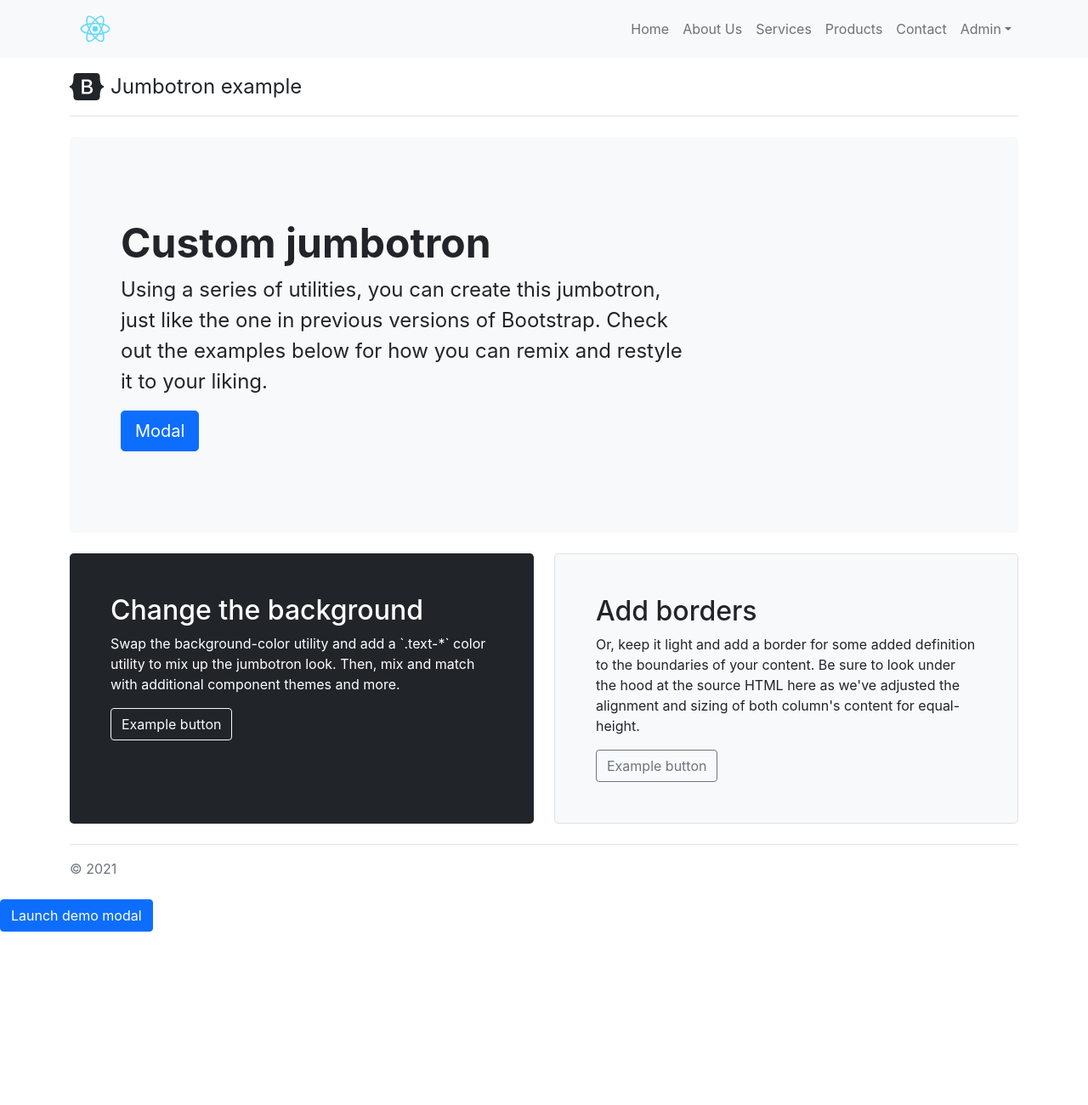
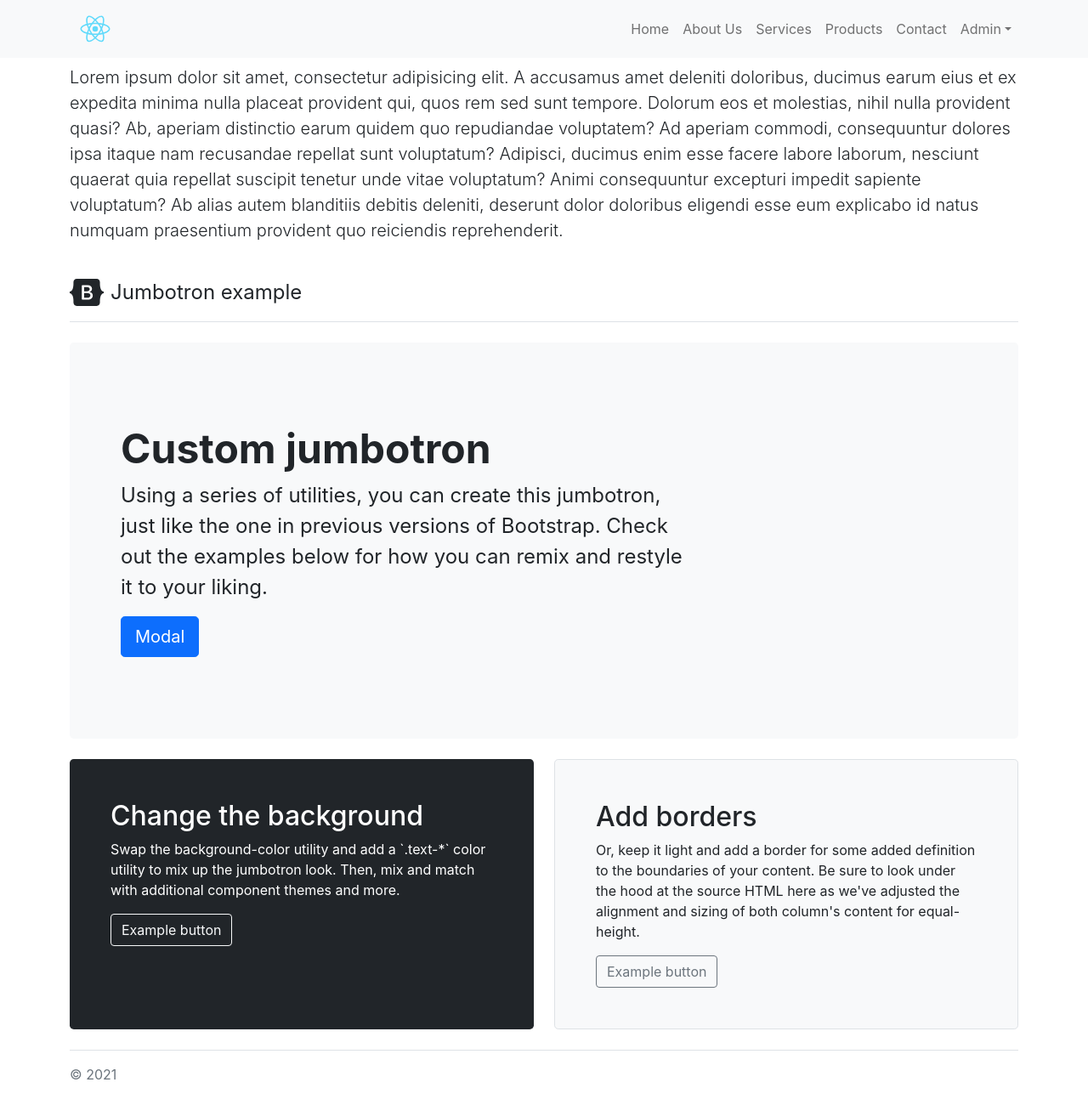
Before and after one commit to momin-riyadh/react-bs5, a React (Create React App) app: page / in a window 1280 px wide. Shown: the whole page at 85% size. Before the commit the page ends 1096 px from the top, so only its background shows below. Built offline with nearby package versions, Linux system fonts and the light colour scheme.

Commit message:
added folder stracture

```diff
--- a/package.json
+++ b/package.json
@@ -12,7 +12,8 @@
     "react-bootstrap": "^1.6.1",
     "react-dom": "^17.0.2",
     "react-scripts": "4.0.3",
-    "web-vitals": "^1.0.1"
+    "web-vitals": "^1.0.1",
+    "wowjs": "^1.1.3"
   },
   "scripts": {
     "start": "react-scripts start",
--- a/src/App.js
+++ b/src/App.js
@@ -4,6 +4,7 @@ import './assets/css/App.css';
 
 // Images
 import Logo from './assets/images/logo.svg'
+import Banner from "./common/components/Banner";
 
 
 function App() {
@@ -38,7 +39,13 @@ function App() {
                 </Container>
             </Navbar>
 
+
+
             <main>
+
+                <div className="container my-3">
+                    <Banner/>
+                </div>
                 <div className="container py-4">
                     <header className="pb-3 mb-4 border-bottom">
                         <a href="/" className="d-flex align-items-center text-dark text-decoration-none">
@@ -91,9 +98,7 @@ function App() {
                     </footer>
                 </div>
 
-                <Button variant="primary" onClick={handleShow}>
-                    Launch demo modal
-                </Button>
+
 
                 <Modal show={show} onHide={handleClose}>
                     <Modal.Header closeButton>
--- /dev/null
+++ b/src/common/components/Banner.js
@@ -0,0 +1,19 @@
+import React from "react";
+
+function Banner() {
+    return (
+        <div className="lead">
+            Lorem ipsum dolor sit amet, consectetur adipisicing elit. A accusamus amet deleniti doloribus, ducimus
+            earum eius et ex expedita minima nulla placeat provident qui, quos rem sed sunt tempore. Dolorum eos et
+            molestias, nihil nulla provident quasi? Ab, aperiam distinctio earum quidem quo repudiandae voluptatem?
+            Ad aperiam commodi, consequuntur dolores ipsa itaque nam recusandae repellat sunt voluptatum? Adipisci,
+            ducimus enim esse facere labore laborum, nesciunt quaerat quia repellat suscipit tenetur unde vitae
+            voluptatum? Animi consequuntur excepturi impedit sapiente voluptatum? Ab alias autem blanditiis debitis
+            deleniti, deserunt dolor doloribus eligendi esse eum explicabo id natus numquam praesentium provident
+            quo reiciendis reprehenderit.
+        </div>
+    )
+
+}
+
+export default Banner;
```
Also changed, not shown: Navbar.js (deleted), 2 other files (tests, documents, lock files or other folders).
